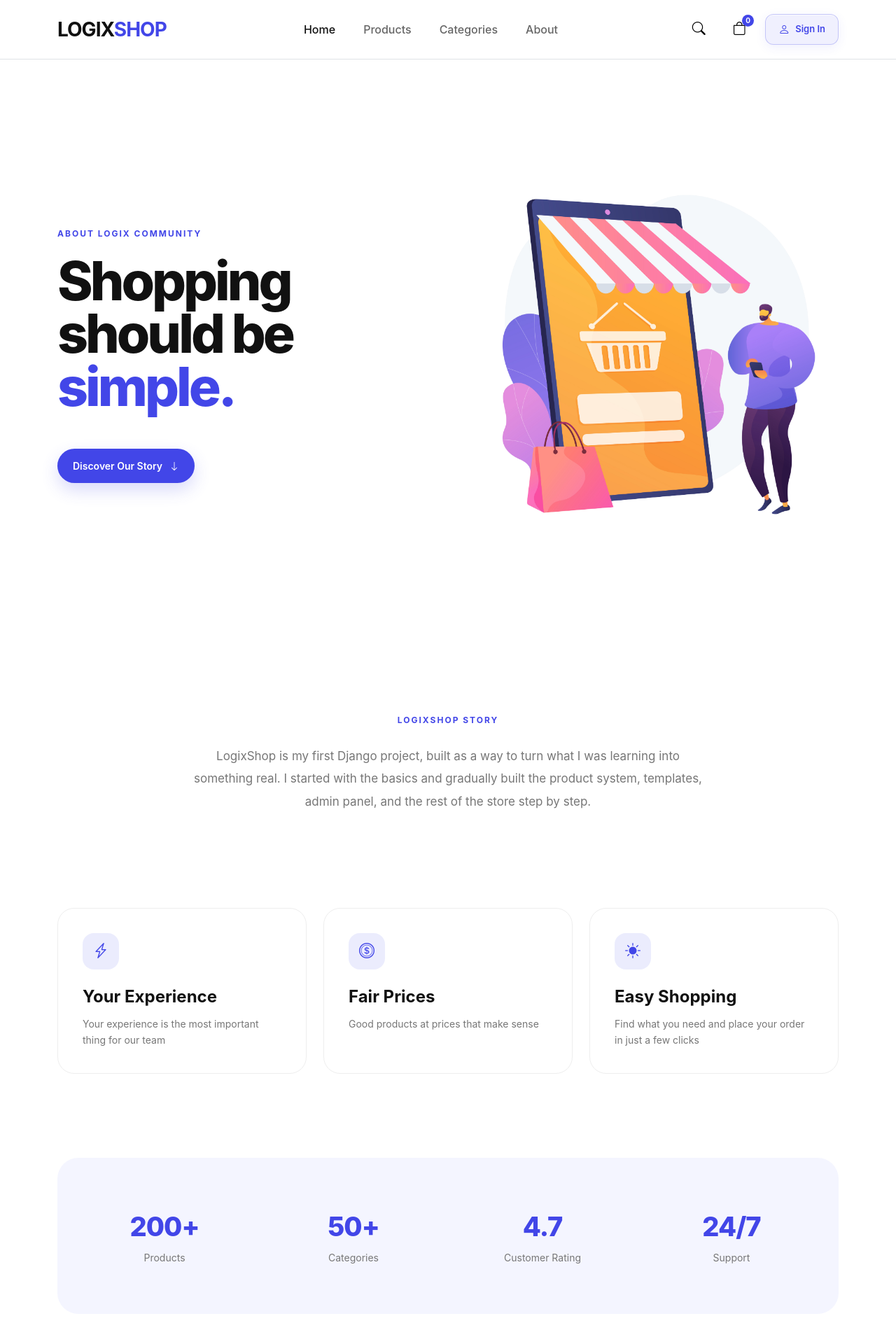
After one commit to yasinnazari/LogixShop, a Django app: page /about/ in a window 1280 px wide. The commit adds this page. Shown: the top 1920 px of the page at 70% size. Run offline with Django 5.2, Linux system fonts and the light colour scheme.

Commit message:
Added about us page

```diff
--- a/LogixShop/urls.py
+++ b/LogixShop/urls.py
@@ -1,11 +1,11 @@
 from django.contrib import admin
 from django.conf.urls.static import static
 from django.urls import path, include
-from shop.views import home
+from shop.views import home, about
 from . import settings
 
 urlpatterns = [
     path('admin/', admin.site.urls),
-    path('shop/', include("shop.urls"), name='shop'),
     path('', home),
+    path('about/', about),
 ] + static(settings.MEDIA_URL, document_root=settings.MEDIA_URL)
--- /dev/null
+++ b/shop/static/css/about.css
@@ -0,0 +1,443 @@
+.about-hero {
+   padding: 130px 0 100px;
+   overflow: hidden;
+}
+
+
+.about-title {
+   max-width: 650px;
+
+   margin-top: 20px;
+
+   font-size: clamp(3.2rem, 6vw, 6rem);
+   line-height: 0.98;
+
+   font-weight: 800;
+
+   letter-spacing: -4px;
+
+   color: #111;
+}
+
+
+.about-title span,
+.about-section-title span,
+.about-cta-box h2 span {
+   color: var(--accent);
+}
+
+
+.about-description {
+   max-width: 540px;
+
+   margin-top: 25px;
+
+   font-size: 17px;
+   line-height: 1.8;
+
+   color: #777;
+}
+
+
+.about-actions {
+   margin-top: 35px;
+}
+
+
+.about-btn {
+   display: inline-flex;
+
+   align-items: center;
+   gap: 10px;
+
+   padding: 14px 22px;
+
+   border-radius: 50px;
+
+   background: var(--accent);
+   color: #fff;
+
+   font-size: 14px;
+   font-weight: 600;
+
+   text-decoration: none;
+
+   box-shadow: 0 10px 25px rgba(66, 70, 232, 0.2);
+
+   transition: 0.25s ease;
+}
+
+
+.about-btn:hover {
+   transform: translateY(-2px);
+
+   background: #3438d4;
+
+   color: #fff;
+
+   box-shadow: 0 15px 30px rgba(66, 70, 232, 0.3);
+}
+
+
+/* =========================
+IMAGE
+========================= */
+
+.about-image-wrapper {
+   position: relative;
+}
+
+
+.about-image-wrapper img {
+   width: 100%;
+   height: 580px;
+
+   display: block;
+
+   object-fit: cover;
+
+   border-radius: 30px;
+}
+
+
+.about-floating-card {
+   position: absolute;
+
+   left: -25px;
+   bottom: 40px;
+
+   display: flex;
+
+   align-items: center;
+   gap: 15px;
+
+   padding: 17px 20px;
+
+   border: 1px solid rgba(255, 255, 255, 0.6);
+
+   border-radius: 18px;
+
+   background: rgba(255, 255, 255, 0.7);
+
+   backdrop-filter: blur(15px);
+   -webkit-backdrop-filter: blur(15px);
+
+   box-shadow: 0 15px 40px rgba(0, 0, 0, 0.12);
+}
+
+
+.about-card-icon {
+   width: 45px;
+   height: 45px;
+
+   display: flex;
+
+   align-items: center;
+   justify-content: center;
+
+   border-radius: 14px;
+
+   background: rgba(66, 70, 232, 0.1);
+
+   color: var(--accent);
+
+   font-size: 20px;
+}
+
+
+.about-floating-card strong {
+   display: block;
+
+   font-size: 14px;
+}
+
+
+.about-floating-card span {
+   display: block;
+
+   margin-top: 3px;
+
+   font-size: 12px;
+
+   color: #777;
+}
+
+
+/* =========================
+STORY
+========================= */
+
+.about-story {
+   padding: 120px 0;
+}
+
+
+.about-section-title {
+   margin-top: 15px;
+
+   font-size: clamp(2.3rem, 4vw, 4rem);
+
+   font-weight: 800;
+
+   letter-spacing: -2px;
+
+   line-height: 1.05;
+}
+
+
+.about-text {
+   margin-top: 25px;
+
+   font-size: 17px;
+
+   line-height: 1.9;
+
+   color: #777;
+}
+
+
+/* =========================
+VALUES
+========================= */
+
+.about-values {
+   padding-bottom: 120px;
+}
+
+
+.about-value-card {
+   height: 100%;
+
+   padding: 35px;
+
+   border: 1px solid #eee;
+
+   border-radius: 24px;
+
+   background: #fff;
+
+   transition: 0.3s ease;
+}
+
+
+.about-value-card:hover {
+   transform: translateY(-7px);
+
+   border-color: rgba(66, 70, 232, 0.2);
+
+   box-shadow: 0 20px 45px rgba(0, 0, 0, 0.07);
+}
+
+
+.value-icon {
+   width: 52px;
+   height: 52px;
+
+   display: flex;
+
+   align-items: center;
+   justify-content: center;
+
+   margin-bottom: 25px;
+
+   border-radius: 16px;
+
+   background: rgba(66, 70, 232, 0.1);
+
+   color: var(--accent);
+
+   font-size: 22px;
+}
+
+
+.about-value-card h4 {
+   font-weight: 700;
+
+   margin-bottom: 12px;
+}
+
+
+.about-value-card p {
+   margin: 0;
+
+   color: #777;
+
+   line-height: 1.7;
+
+   font-size: 14px;
+}
+
+
+/* =========================
+STATS
+========================= */
+
+.about-stats {
+   padding-bottom: 120px;
+}
+
+
+.about-stats-box {
+   padding: 55px 30px;
+
+   border-radius: 30px;
+
+   background: #f4f5ff;
+}
+
+
+.about-stat {
+   padding: 15px;
+}
+
+
+.about-stat strong {
+   display: block;
+
+   color: var(--accent);
+
+   font-size: 38px;
+
+   font-weight: 800;
+
+   letter-spacing: -1px;
+}
+
+
+.about-stat span {
+   display: block;
+
+   margin-top: 5px;
+
+   color: #777;
+
+   font-size: 14px;
+}
+
+
+/* =========================
+CTA
+========================= */
+
+.about-cta {
+   padding-bottom: 120px;
+}
+
+
+.about-cta-box {
+   padding: 90px 30px;
+
+   text-align: center;
+
+   border-radius: 35px;
+
+   background: #111;
+
+   color: #fff;
+}
+
+
+.about-cta-box h2 {
+   margin-top: 15px;
+
+   font-size: clamp(2.5rem, 5vw, 4.5rem);
+
+   font-weight: 800;
+
+   letter-spacing: -3px;
+
+   line-height: 1;
+}
+
+
+.about-cta-box p {
+   max-width: 500px;
+
+   margin: 25px auto;
+
+   color: #aaa;
+
+   font-size: 16px;
+}
+
+
+.about-cta-btn {
+   display: inline-flex;
+
+   align-items: center;
+   gap: 10px;
+
+   padding: 14px 24px;
+
+   border-radius: 50px;
+
+   background: var(--accent);
+
+   color: #fff;
+
+   text-decoration: none;
+
+   font-size: 14px;
+
+   font-weight: 600;
+
+   transition: 0.25s ease;
+}
+
+
+.about-cta-btn:hover {
+   transform: translateY(-2px);
+
+   color: #fff;
+
+   box-shadow: 0 12px 25px rgba(66, 70, 232, 0.35);
+}
+
+
+/* =========================
+RESPONSIVE
+========================= */
+
+@media (max-width: 991px) {
+
+   .about-hero {
+      padding-top: 80px;
+   }
+
+   .about-image-wrapper img {
+      height: 500px;
+   }
+
+   .about-floating-card {
+      left: 20px;
+   }
+
+}
+
+
+@media (max-width: 576px) {
+
+   .about-title {
+      letter-spacing: -2px;
+   }
+
+   .about-image-wrapper img {
+      height: 400px;
+   }
+
+   .about-floating-card {
+      left: 15px;
+      bottom: 20px;
+
+      padding: 14px;
+   }
+
+   .about-value-card {
+      padding: 28px;
+   }
+
+   .about-cta-box {
+      padding: 65px 20px;
+   }
+
+}
--- /dev/null
+++ b/shop/templates/main/about.html
@@ -0,0 +1,231 @@
+{% extends "main/base.html" %}
+{% load static %}
+
+{% block title %}
+    LogixShop | About Us
+{% endblock %}
+
+{% block content %}
+
+<section class="about-hero">
+
+    <div class="container">
+
+        <div class="row align-items-center g-5">
+
+            <div class="col-lg-6">
+
+                <span class="section-label">
+                    ABOUT LOGIX COMMUNITY
+                </span>
+
+                <h1 class="about-title">
+                    Shopping should be
+                    <span>simple.</span>
+                </h1>
+
+                <div class="about-actions">
+
+                    <a href="#story" class="about-btn mt-3">
+                        Discover Our Story
+                        <i class="bi bi-arrow-down"></i>
+                    </a>
+
+                </div>
+
+            </div>
+
+
+            <div class="col-lg-6">
+
+                <div class="about-image-wrapper">
+
+                    <img src="{% static 'assets/ShopAbout.jpg' %}" alt="Logix">
+
+                </div>
+
+            </div>
+
+        </div>
+
+    </div>
+
+</section>
+
+
+<section class="about-story" id="story">
+
+    <div class="container">
+
+        <div class="row justify-content-center">
+
+            <div class="col-lg-8 text-center">
+
+                <span class="section-label">
+                    LOGIXSHOP STORY
+                </span>
+
+                <h2 class="about-section-title">
+
+                </h2>
+
+                <p class="about-text">
+                    LogixShop is my first Django project, built as a way to turn what
+                    I was learning into something real.
+
+                    I started with the basics and gradually built the product system,
+                    templates, admin panel, and the rest of the store step by step.
+                </p>
+
+            </div>
+
+        </div>
+
+    </div>
+
+</section>
+
+
+<section class="about-values">
+
+    <div class="container">
+        <div class="row g-4">
+            <div class="col-md-4">
+                <div class="about-value-card">
+                    <div class="value-icon">
+                        <i class="bi bi-lightning-charge"></i>
+                    </div>
+
+                    <h4>Your Experience</h4>
+
+                    <p>Your experience is the most important thing for our team</p>
+                </div>
+            </div>
+
+            <div class="col-md-4">
+                <div class="about-value-card">
+
+                    <div class="value-icon">
+                        <i class="bi bi-coin"></i>
+                    </div>
+
+                    <h4>Fair Prices</h4>
+
+                    <p>Good products at prices that make sense</p>
+                </div>
+
+            </div>
+
+
+            <div class="col-md-4">
+                <div class="about-value-card">
+
+                    <div class="value-icon">
+                        <i class="bi bi-brightness-high-fill"></i>
+                    </div>
+
+                    <h4>Easy Shopping</h4>
+
+                    <p>Find what you need and place your order in just a few clicks</p>
+                </div>
+            </div>
+
+        </div>
+
+    </div>
+
+</section>
+
+
+<section class="about-stats">
+
+    <div class="container">
+
+        <div class="about-stats-box">
+
+            <div class="row text-center">
+
+                <div class="col-6 col-lg-3">
+
+                    <div class="about-stat">
+
+                        <strong>200+</strong>
+
+                        <span>Products</span>
+
+                    </div>
+
+                </div>
+
+
+                <div class="col-6 col-lg-3">
+
+                    <div class="about-stat">
+
+                        <strong>50+</strong>
+
+                        <span>Categories</span>
+
+                    </div>
+
+                </div>
+
+
+                <div class="col-6 col-lg-3">
+
+                    <div class="about-stat">
+
+                        <strong>4.7</strong>
+
+                        <span>Customer Rating</span>
+
+                    </div>
+
+                </div>
+
+
+                <div class="col-6 col-lg-3">
+
+                    <div class="about-stat">
+
+                        <strong>24/7</strong>
+
+                        <span>Support</span>
+
+                    </div>
+
+                </div>
+
+            </div>
+
+        </div>
+
+    </div>
+
+</section>
+
+
+<section class="about-cta">
+
+    <div class="container">
+
+        <div class="about-cta-box">
+
+            <span class="section-label">
+                READY TO START?
+            </span>
+
+            <h2>Everything you need is <span>Here</span></h2>
+
+            <a href="" class="about-cta-btn mt-5">
+                Products
+                <i class="bi bi-arrow-right"></i>
+            </a>
+
+        </div>
+
+    </div>
+
+</section>
+
+{% endblock %}
--- a/shop/templates/main/base.html
+++ b/shop/templates/main/base.html
@@ -11,6 +11,7 @@
    <link href="https://cdn.jsdelivr.net/npm/bootstrap@5.3.3/dist/css/bootstrap.min.css" rel="stylesheet">
    <link href="https://cdn.jsdelivr.net/npm/bootstrap-icons@1.11.3/font/bootstrap-icons.css" rel="stylesheet">
    <link rel="stylesheet" href="{% static 'css/styles.css' %}">
+   <link rel="stylesheet" href="{% static 'css/about.css' %}">
 
 </head>
 
--- a/shop/templates/partials/header.html
+++ b/shop/templates/partials/header.html
@@ -25,7 +25,7 @@
                </li>
 
                <li class="nav-item">
-                  <a class="nav-link" href="#about">About</a>
+                  <a class="nav-link" href="about">About</a>
                </li>
          </ul>
 
--- a/shop/views.py
+++ b/shop/views.py
@@ -22,3 +22,6 @@ def home(request):
    }
 
    return render(request, "./main/home.html", context)
+
+def about(request):
+   return render(request, './main/about.html')
```
Also changed, not shown: shop/static/assets/ShopAbout.jpg (added).
